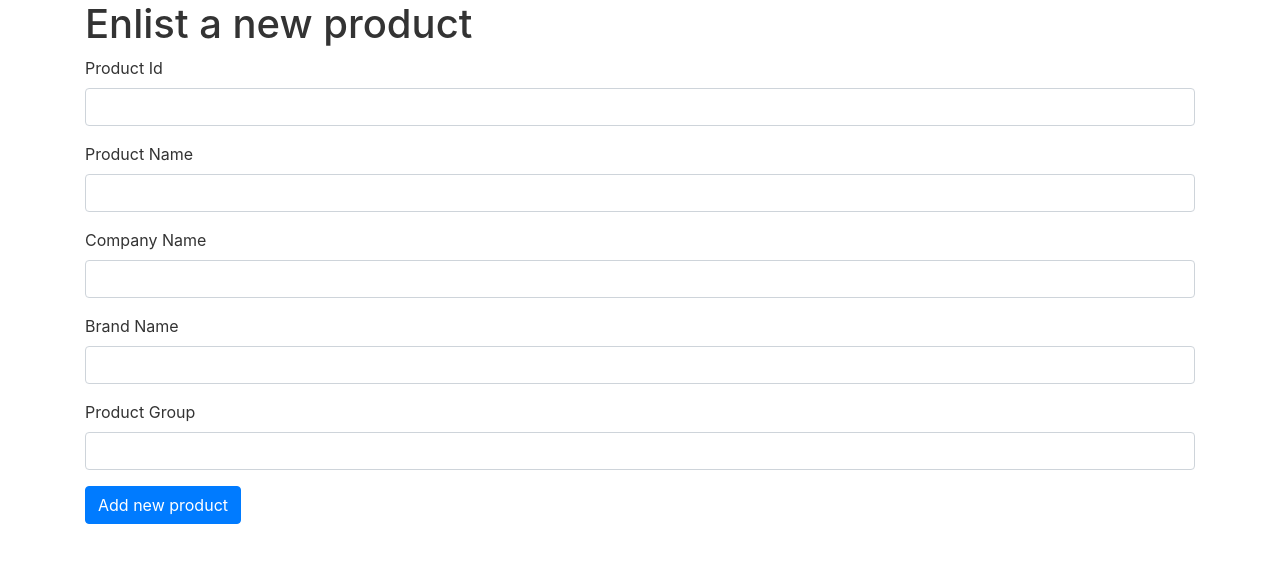
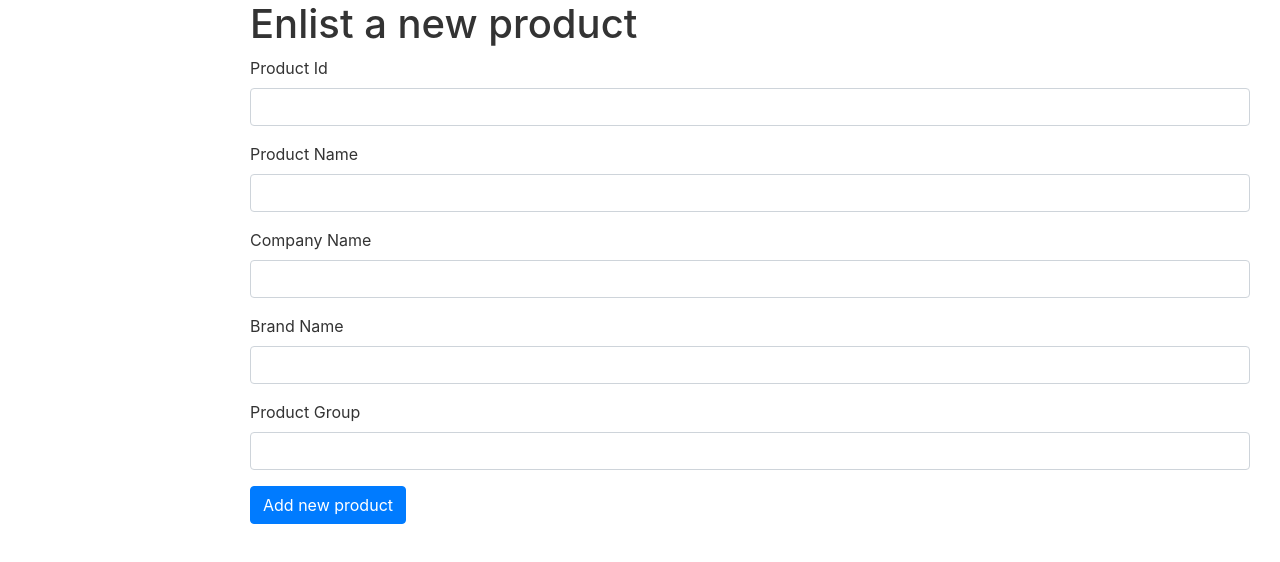
Before and after one commit to thetradecoder/local-shop-manager, a React (Create React App) app: page /add-product in a window 1280 px wide. Shown: the top 562 px of the page. Built offline with nearby package versions, Linux system fonts and the light colour scheme.

Commit message:
local update

```diff
--- a/src/components/add-product.component.js
+++ b/src/components/add-product.component.js
@@ -2,6 +2,7 @@ import React, {useState} from 'react';
 import 'bootstrap/dist/css/bootstrap.min.css';
 import 'bootstrap/dist/js/bootstrap.bundle';
 import 'jquery/dist/jquery';
+import '../App.css';
 import axios from 'axios';
 
 
@@ -42,7 +43,7 @@ export default function AddProduct(){
         .catch(err=>window.alert(err))
     }
     return(
-        <div className="container">
+        <div className="body-part">
             <div><h1>Enlist a new product</h1></div>
             <div>
                 <form onSubmit={onSubmitProductData}>
```
Also changed, not shown: 1 other file (tests, documents, lock files or other folders).
